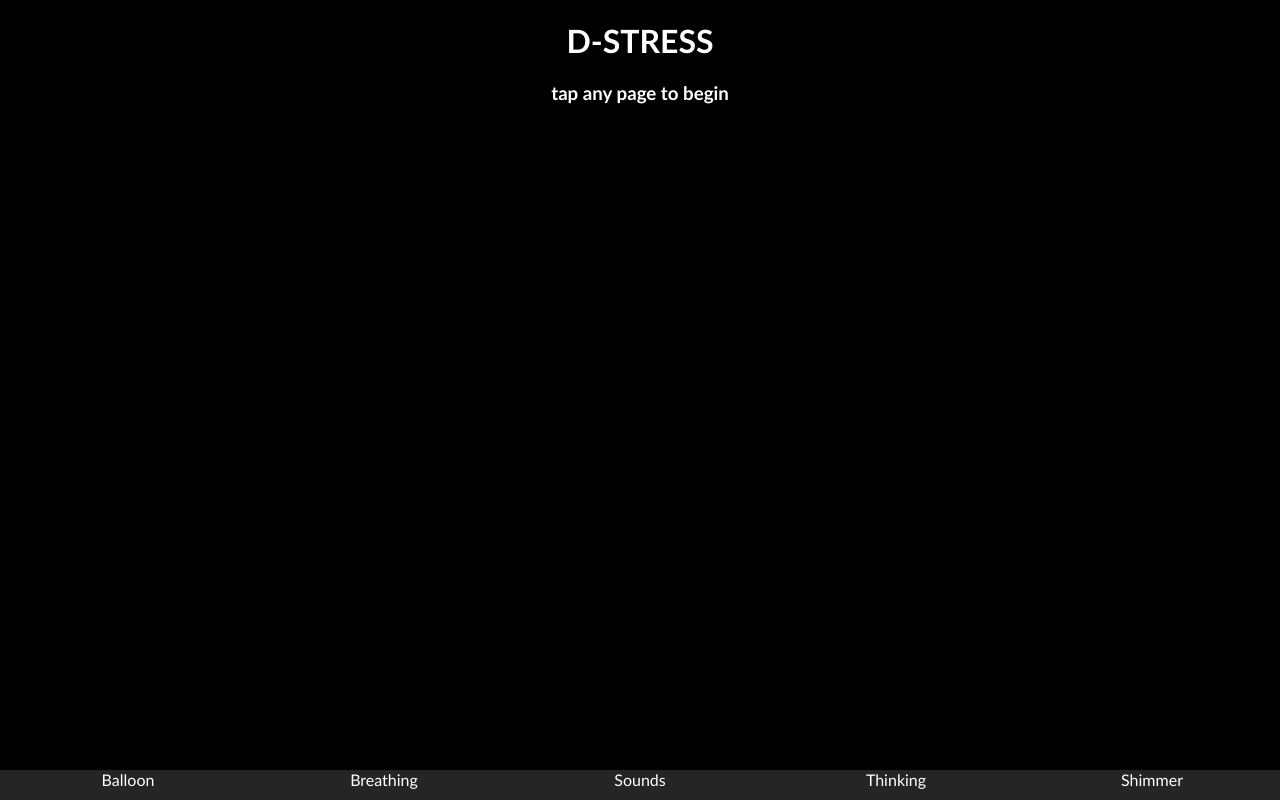
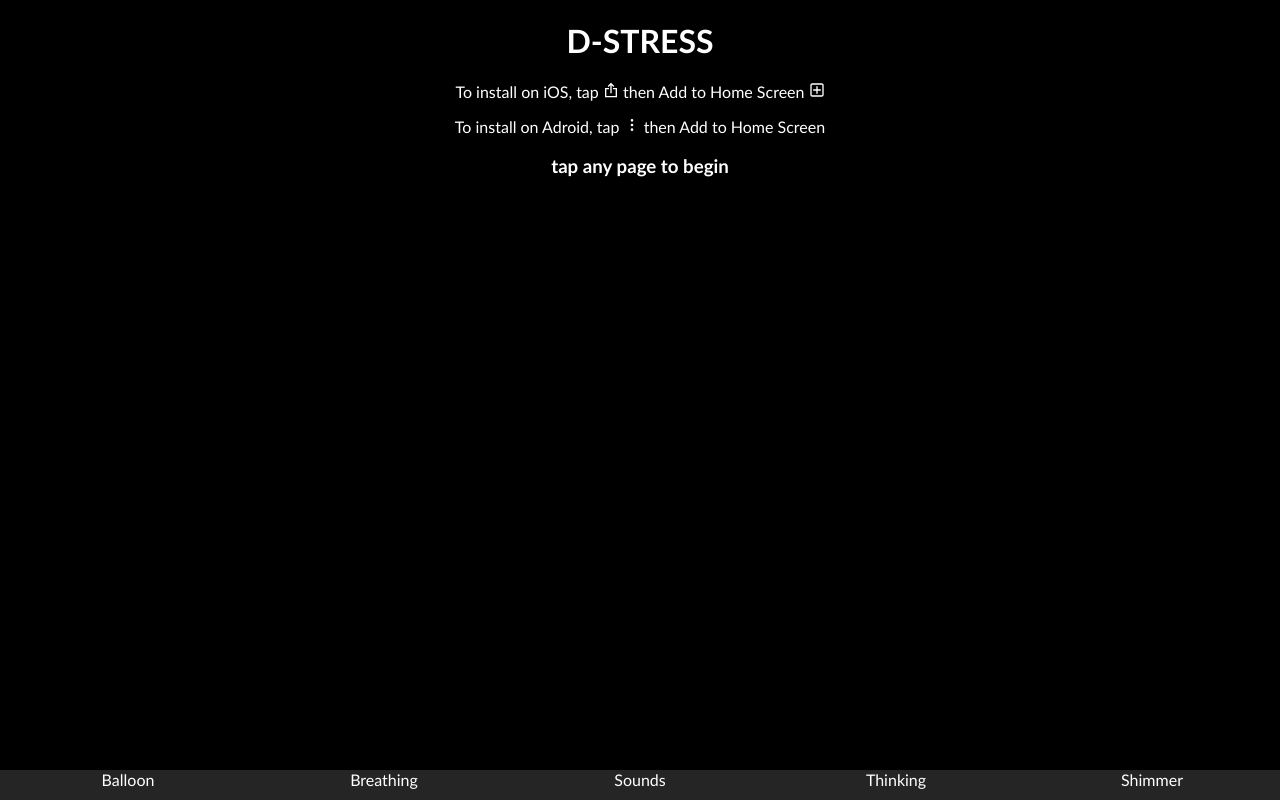
Before and after one commit to WestHutch/d-stress, a React (Create React App) app: page / in a window 1280 px wide. Built offline with nearby package versions, Linux system fonts and the light colour scheme.

Commit message:
instructions to install

```diff
--- a/src/pages/home.css
+++ b/src/pages/home.css
@@ -6,3 +6,7 @@
     height: calc(100vh - 30px);
     width: 100vw;
 }
+.instructionDiv {
+    margin: auto;
+    text-align: center;
+}
--- a/src/pages/home.js
+++ b/src/pages/home.js
@@ -1,11 +1,17 @@
 import React from "react";
 import './home.css';
+import {CgExport, CgAddR} from "react-icons/cg";
+import {TbDotsVertical} from "react-icons/tb";
 
 const Home = () => {
   return (
     <>
       <div className="background">
         <h1>D-STRESS</h1>
+        <div className="instructionDiv">
+          <p>To install on iOS, tap <CgExport /> then Add to Home Screen <CgAddR /></p>
+          <p>To install on Adroid, tap <TbDotsVertical /> then Add to Home Screen</p>
+        </div>
         <h3>tap any page to begin</h3>
       </div>
     </>
```
